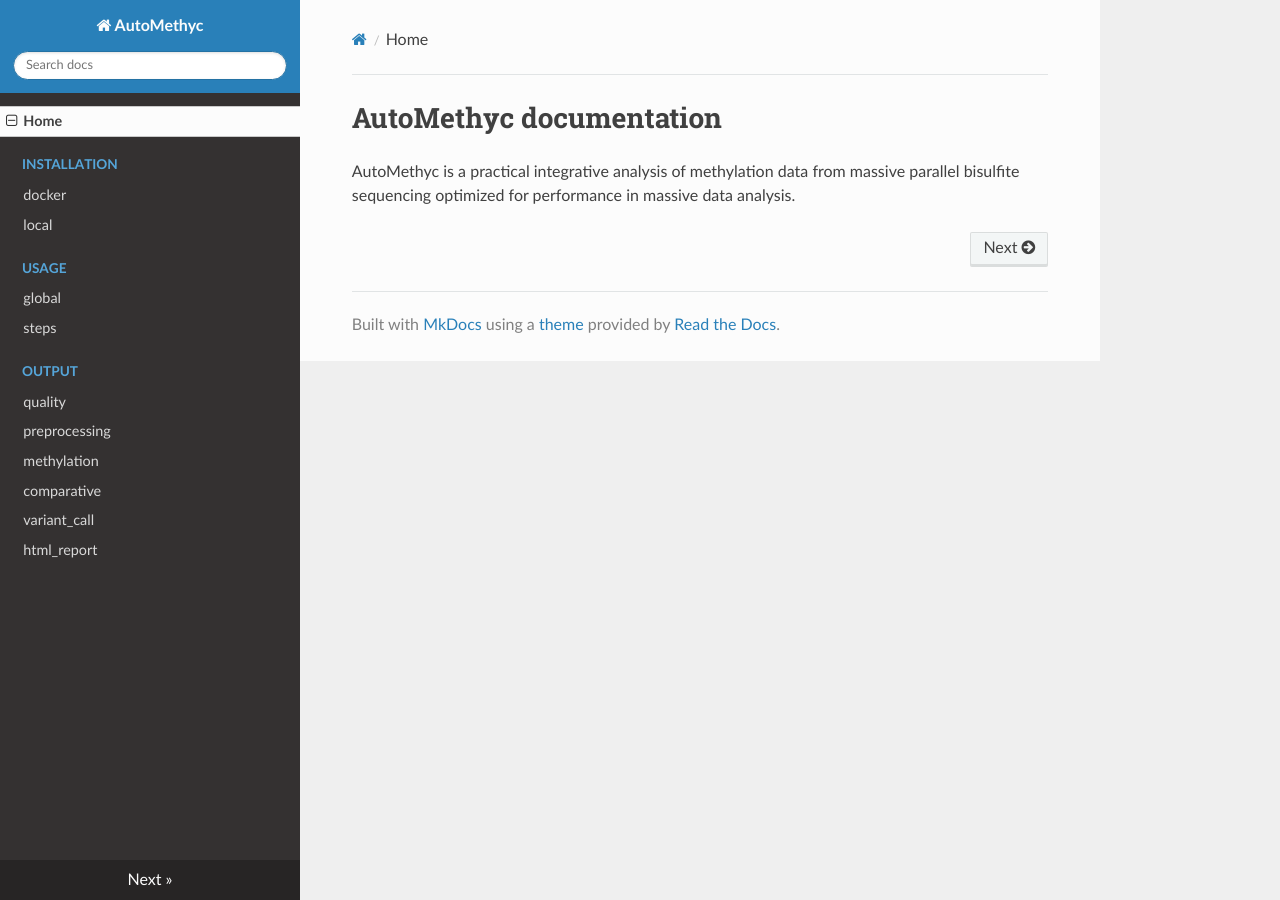
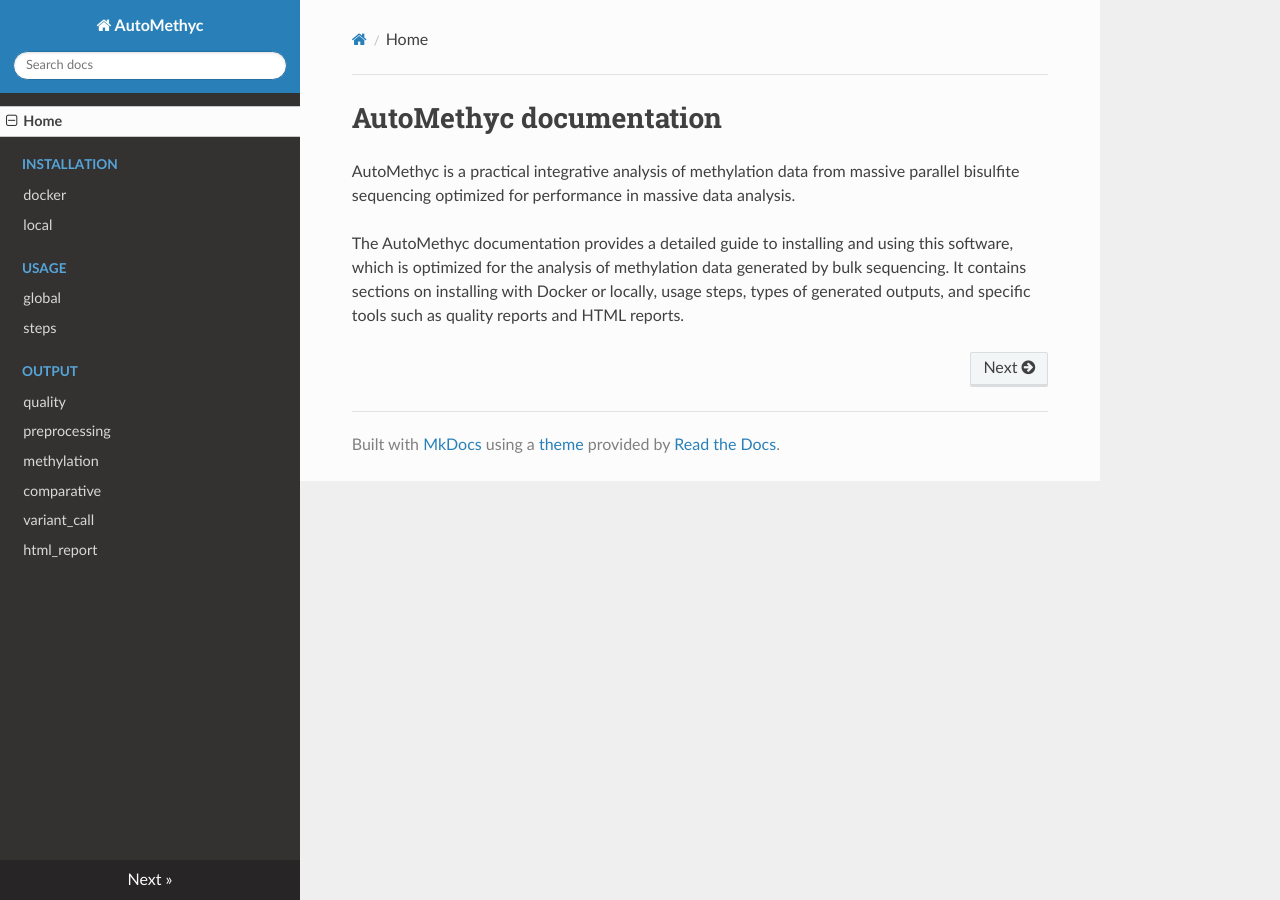
Before and after one commit to FerAmbriz/AutoMethyc, an MkDocs documentation site: the page built from docs/docs/index.md, in a window 1280 px wide. Built offline with MkDocs 1.6.1, drawn with Linux system fonts in a browser that asks for light colours; nearby versions of some CDN libraries.

Commit message:
Update index.md

```diff
--- a/docs/docs/index.md
+++ b/docs/docs/index.md
@@ -3,3 +3,5 @@
 AutoMethyc is a practical integrative analysis of methylation data from
 massive parallel bisulfite sequencing optimized for performance in
 massive data analysis.
+
+The AutoMethyc documentation provides a detailed guide to installing and using this software, which is optimized for the analysis of methylation data generated by bulk sequencing. It contains sections on installing with Docker or locally, usage steps, types of generated outputs, and specific tools such as quality reports and HTML reports.
```
